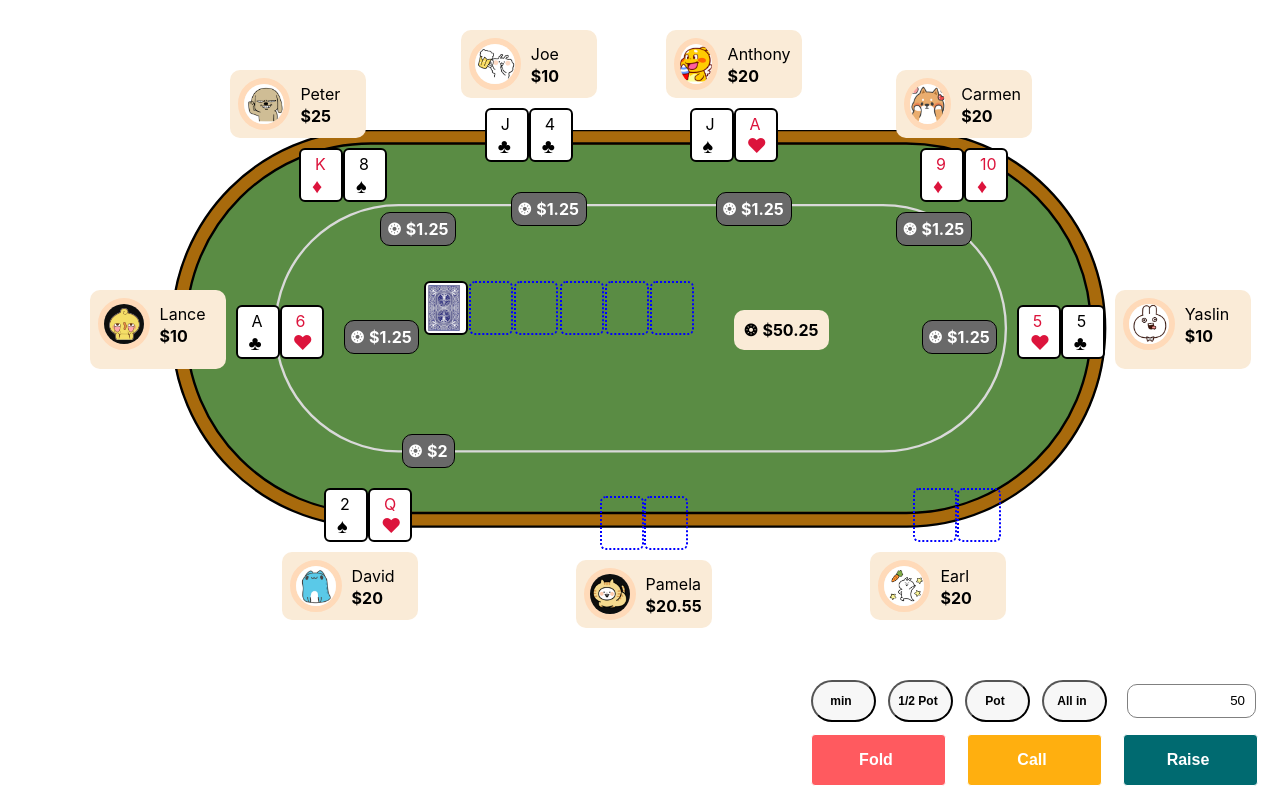
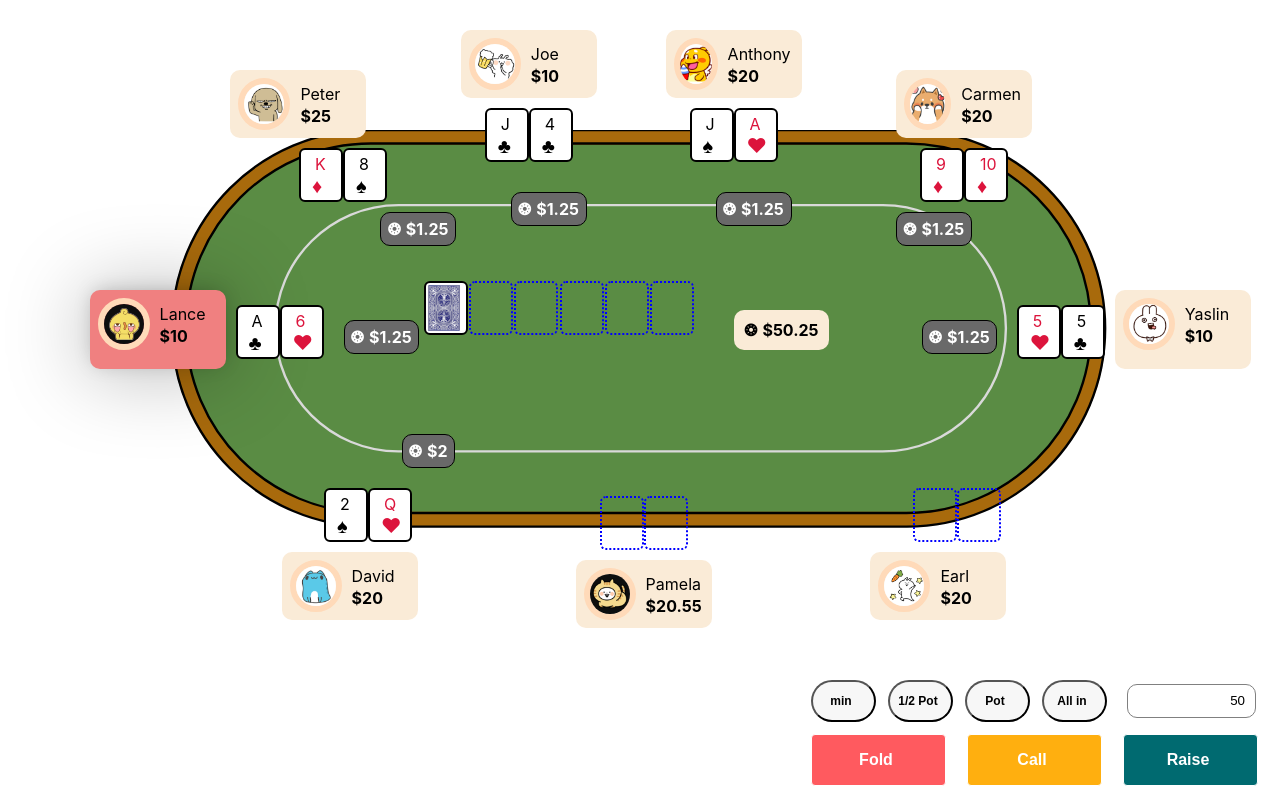
Before and after one commit to pamelatao12/avalon, a React (Create React App) app in the folder web/: page /play in a window 1280 px wide. Built offline with nearby package versions, Linux system fonts and the light colour scheme.

Commit message:
added styles to indicate player turn

```diff
--- a/web/src/pages/play/components/table/player.jsx
+++ b/web/src/pages/play/components/table/player.jsx
@@ -2,7 +2,16 @@ import React, { useState } from "react";
 import styles from "pages/play/components/table/player.module.css";
 import Card from "pages/play/components/table/card";
 
-const Player = ({ name, pic, position, money, bet, cardSet, showHand }) => {
+const Player = ({
+  name,
+  pic,
+  position,
+  money,
+  bet,
+  cardSet,
+  showHand,
+  myTurn
+}) => {
   const [cards, setCards] = useState([
     [cardSet[0][0], cardSet[0][1]],
     [cardSet[1][0], cardSet[1][1]]
@@ -25,7 +34,13 @@ const Player = ({ name, pic, position, money, bet, cardSet, showHand }) => {
           />
         ))}
       </div>
-      <div className={styles.playerDetailsWrapper}>
+      <div
+        className={
+          myTurn
+            ? styles.playerDetailsWrapperOnTurn
+            : styles.playerDetailsWrapper
+        }
+      >
         <img className={styles.circleCrop} src={pic} alt="user" />
         <div className={styles.playerNameMoneyWrapper}>
           <div className={styles.playerDetails}>{name}</div>
--- a/web/src/pages/play/components/table/player.module.css
+++ b/web/src/pages/play/components/table/player.module.css
@@ -64,19 +64,6 @@
   left: 68%;
 }
 
-.noBet {
-  visibility: hidden;
-  padding: 6px;
-  background-color: dimgray;
-  /* margin-left: 40px; */
-  border-radius: 10px;
-  font-weight: bolder;
-  max-width: 62px;
-  max-height: 20px;
-  color: white;
-  border: 1px solid black;
-}
-
 .playerBet1,
 .playerBet2,
 .playerBet3,
@@ -101,6 +88,7 @@
   margin-left: 50px;
   margin-bottom: 20px;
 }
+
 .playerBet5,
 .playerBet6 {
   margin-left: 50px;
@@ -174,6 +162,17 @@
   max-width: 120px;
 }
 
+.playerDetailsWrapperOnTurn {
+  border-radius: 10px;
+  padding: 8px;
+  display: flex;
+  min-width: 120px;
+  max-width: 120px;
+  box-shadow: 0 2px 80px 5px rgba(0, 0, 0, 0.25),
+    0 -2px 20px -5px rgba(0, 0, 0, 0.25);
+  background-color: lightcoral;
+}
+
 .playerDetails {
   /* align-self: center; */
   margin-top: 6px;
--- a/web/src/pages/play/components/table/pokerTable.jsx
+++ b/web/src/pages/play/components/table/pokerTable.jsx
@@ -13,7 +13,8 @@ const PokerTable = () => {
       20.0,
       2.0,
       [["2", "SPADE"], ["Q", "HEART"]],
-      true
+      true,
+      false
     ],
     [
       "Lance",
@@ -22,6 +23,7 @@ const PokerTable = () => {
       10.0,
       1.25,
       [["A", "CLUB"], ["6", "HEART"]],
+      true,
       true
     ],
     [
@@ -31,7 +33,8 @@ const PokerTable = () => {
       25.0,
       1.25,
       [["K", "DIAMOND"], ["8", "SPADE"]],
-      true
+      true,
+      false
     ],
     ["Joe", "./yay5.jpg", 5, 10.0, 1.25, [["J", "CLUB"], ["4", "CLUB"]], true],
     [
@@ -41,7 +44,8 @@ const PokerTable = () => {
       20.0,
       1.25,
       [["J", "SPADE"], ["A", "HEART"]],
-      true
+      true,
+      false
     ],
     [
       "Carmen",
@@ -50,7 +54,8 @@ const PokerTable = () => {
       20.0,
       1.25,
       [["9", "DIAMOND"], ["10", "DIAMOND"]],
-      true
+      true,
+      false
     ],
     [
       "Yaslin",
@@ -59,9 +64,10 @@ const PokerTable = () => {
       10.0,
       1.25,
       [["5", "HEART"], ["5", "CLUB"]],
-      true
+      true,
+      false
     ],
-    ["Earl", "./yay9.jpg", 9, 20.0, 0, [["", ""], ["", ""]], false]
+    ["Earl", "./yay9.jpg", 9, 20.0, 0, [["", ""], ["", ""]], false, false]
   ]);
 
   const tableAmount = 50.25;
@@ -79,6 +85,7 @@ const PokerTable = () => {
             bet={player[4]}
             cardSet={player[5]}
             showHand={player[6]}
+            myTurn={player[7]}
             key={i}
           />
         ))}
```
